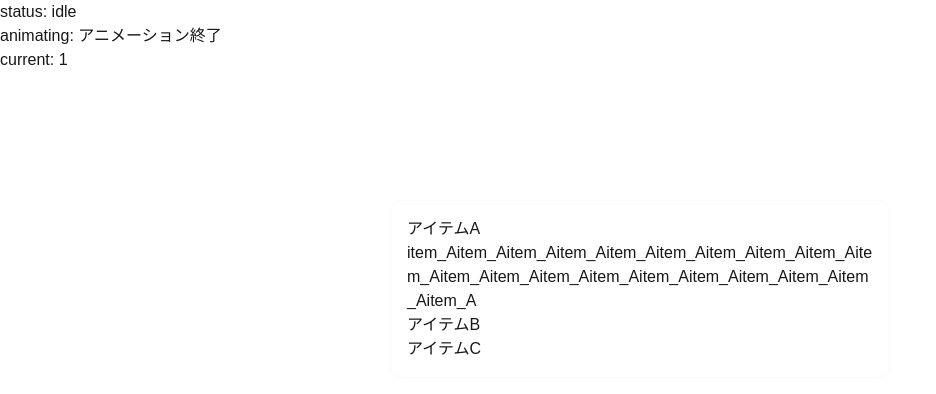
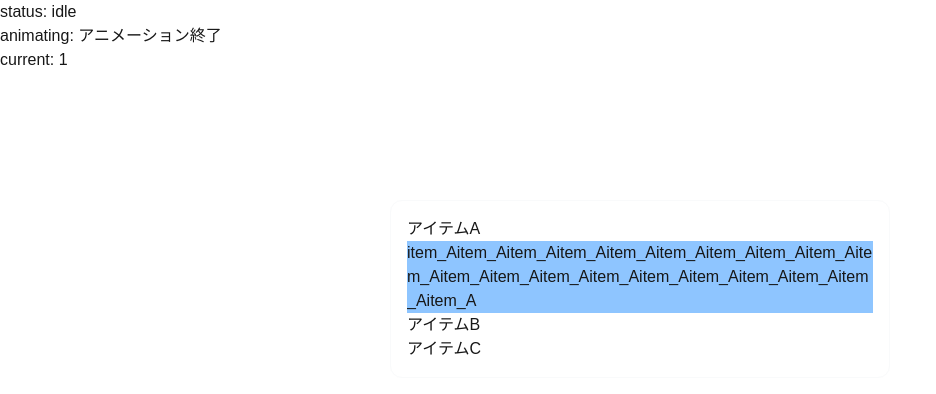
Before and after one commit to shoet/react-xstate-example, a Next.js app: page /accordion in a window 1280 px wide. Both pictures are taken after a click on the button "アイテムA". Shown: the top 394 px of the page, without its empty margins (0-936 px from the left). Built offline with nearby package versions, Linux system fonts and the light colour scheme.

Commit message:
トグルを修正する

```diff
--- a/src/app/accordion/page.tsx
+++ b/src/app/accordion/page.tsx
@@ -71,7 +71,10 @@ const machine = createMachine({
             ({ event }) => {
               console.log("event", event);
             },
-            assign({ currentOpenedId: ({ event }) => event.id }),
+            assign({
+              currentOpenedId: ({ event, context }) =>
+                context.currentOpenedId === event.id ? undefined : event.id,
+            }),
           ],
           guard: ({ context }) => !context.animating,
           target: "animating",
@@ -121,6 +124,7 @@ export default function Page() {
               <button
                 onClick={(e) => {
                   e.preventDefault();
+                  console.log("click", a.id);
                   send({ type: "CLICK_SUMMARY", id: a.id });
                 }}
               >
@@ -128,7 +132,7 @@ export default function Page() {
               </button>
               <div
                 className={clsx(
-                  "transition-all duration-300 ease-in-out",
+                  "transition-all duration-300 ease-in-out overflow-hidden bg-blue-300", // overflow-hiddenがないと、次の要素に被さってしまう
                   isOpen ? "opacity-100" : "opacity-0 h-0",
                 )}
               >
```
